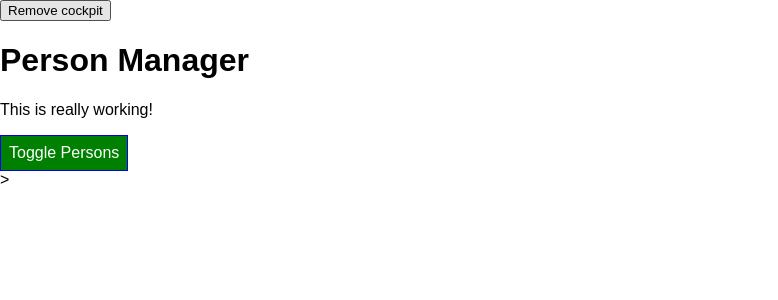
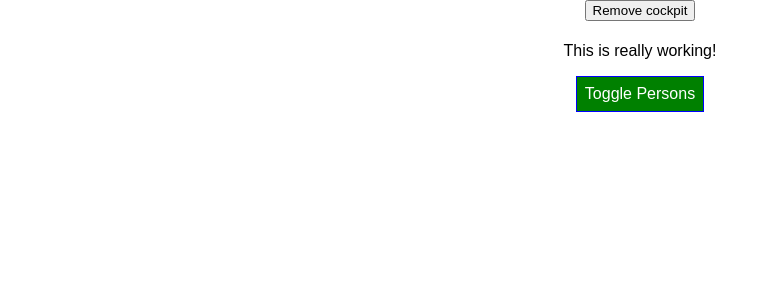
Before and after one commit to jeko2000/react-the-complete-guide, a React app: page / in a window 1280 px wide. Shown: the top 300 px of the page, without its empty margins (0-778 px from the left). Built offline with nearby package versions, Linux system fonts and the light colour scheme.

Commit message:
Complete 106. Another form of HOCs

```diff
--- a/src/containers/App.js
+++ b/src/containers/App.js
@@ -3,7 +3,8 @@ import './App.css';
 import classes from './App.css';
 import Persons from '../components/Persons/Persons';
 import Cockpit from '../components/Cockpit/Cockpit';
-import WithClass from '../hoc/WithClass';
+import withClass from '../hoc/withClass';
+import Aux from '../hoc/Aux';
 
 class App extends Component {
   constructor(props) {
@@ -77,7 +78,7 @@ class App extends Component {
       );
     }
     return (
-      <WithClass classes='classes.App'>
+      <Aux>
         <button
           onClick={() => {
             this.setState({ showCockpit: false });
@@ -93,8 +94,8 @@ class App extends Component {
           />
         ) : null}
         {persons}
-      </WithClass>
+      </Aux>
     );
   }
 }
-export default App;
+export default withClass(App, classes.App);
--- a/src/hoc/WithClass.js
+++ b/src/hoc/WithClass.js
@@ -1,7 +1,11 @@
 import React from 'react';
 
-const withClass = (props) => (
-  <div className={props.classes}>{props.children}></div>
-);
+const withClass = (WrappedComponent, className) => {
+  return (props) => (
+    <div className={className}>
+      <WrappedComponent />
+    </div>
+  );
+};
 
 export default withClass;
```
